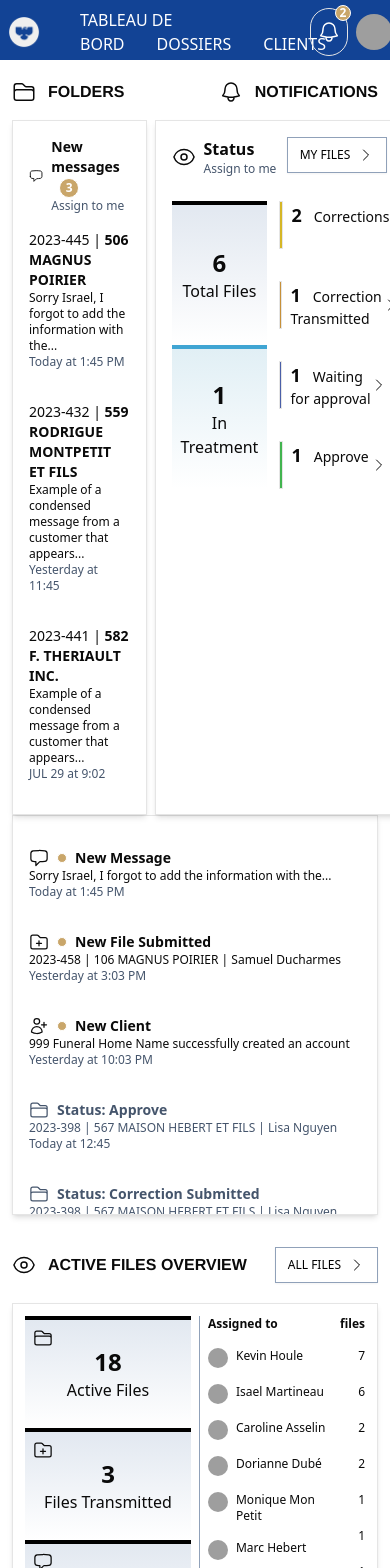
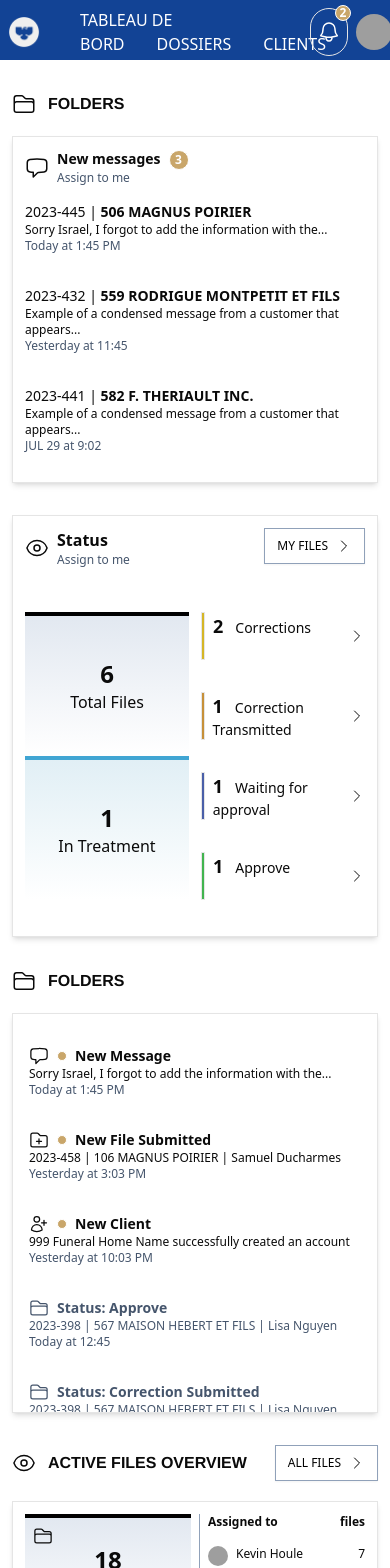
Before and after one commit to neginkashani92/RSFA, a React (Vite) app: page / in a window 390 px wide. Shown: the top 1568 px of the page. Built offline with nearby package versions, Linux system fonts and the light colour scheme; grey boxes are pictures that could not be loaded.

Commit message:
quick fix

```diff
--- a/src/App.jsx
+++ b/src/App.jsx
@@ -11,7 +11,7 @@ function App() {
   return (
     <>
       <Navbar />
-        <Outlet />
+      <Outlet />
 
 
     </>
--- a/src/pages/Dashboard.jsx
+++ b/src/pages/Dashboard.jsx
@@ -8,7 +8,7 @@ function Dashboard() {
   return (
     <>
       <div className="max-w-7xl mx-auto my-5 px-3 md:px-0">
-        <div className="flex mb-4">
+        {/* <div className="flex mb-4">
           <div className="flex w-3/4">
             <svg
               xmlns="http://www.w3.org/2000/svg"
@@ -43,25 +43,65 @@ function Dashboard() {
             </svg>
             <h1 className="pl-3 font-arimoB uppercase">Notifications</h1>
           </div>
+        </div> */}
+
+        <div className="md:flex gap-5 w-full">
+          <div className="flex my-8 gap-5 flex-col lg:w-3/8 w-full">
+                <div className="flex items-center">
+                <svg
+                  xmlns="http://www.w3.org/2000/svg"
+                  fill="none"
+                  viewBox="0 0 24 24"
+                  stroke-width="1.5"
+                  stroke="currentColor"
+                  class="size-6"
+                >
+                  <path
+                    stroke-linecap="round"
+                    stroke-linejoin="round"
+                    d="M2.25 12.75V12A2.25 2.25 0 0 1 4.5 9.75h15A2.25 2.25 0 0 1 21.75 12v.75m-8.69-6.44-2.12-2.12a1.5 1.5 0 0 0-1.061-.44H4.5A2.25 2.25 0 0 0 2.25 6v12a2.25 2.25 0 0 0 2.25 2.25h15A2.25 2.25 0 0 0 21.75 18V9a2.25 2.25 0 0 0-2.25-2.25h-5.379a1.5 1.5 0 0 1-1.06-.44Z"
+                  />
+                </svg>
+                <h1 className="pl-3 font-arimoB uppercase">Folders</h1>
                 </div>
-
-        <div className="md:flex gap-5">
-          <div className="md:w-3/4 flex gap-2">
-            <div className="md:w-1/2 border border-1 shadow-md p-4">
+            <div className="flex flex-row border border-1 shadow-md p-3 gap-2">
               <NewMessages />
             </div>
-            <div className="md:w-1/2 border border-1 shadow-md p-4 ">
+          </div>
+            <div className="flex my-8 gap-5 flex-col lg:w-3/8 w-full border border-1 shadow-md p-3">
               <Status />
             </div>
+            <div className="flex my-8 gap-5 flex-col lg:w-1/4 w-full">
+              <div className="flex items-center">
+                   <svg
+              xmlns="http://www.w3.org/2000/svg"
+              fill="none"
+              viewBox="0 0 24 24"
+              stroke-width="1.5"
+              stroke="currentColor"
+              class="size-6"
+            >
+              <path
+                stroke-linecap="round"
+                stroke-linejoin="round"
+                d="M2.25 12.75V12A2.25 2.25 0 0 1 4.5 9.75h15A2.25 2.25 0 0 1 21.75 12v.75m-8.69-6.44-2.12-2.12a1.5 1.5 0 0 0-1.061-.44H4.5A2.25 2.25 0 0 0 2.25 6v12a2.25 2.25 0 0 0 2.25 2.25h15A2.25 2.25 0 0 0 21.75 18V9a2.25 2.25 0 0 0-2.25-2.25h-5.379a1.5 1.5 0 0 1-1.06-.44Z"
+              />
+            </svg>
+            <h1 className="pl-3 font-arimoB uppercase">Folders</h1>
               </div>
-          <div className="md:w-1/4 border border-1 shadow-md p-4 h-[400px] overflow-y-auto">
+          <div className="w-full border border-1 shadow-md p-4 h-[400px] overflow-y-auto">
             <Notifications />
           </div>
             </div>
+        </div>
+
+
+
+
         <div className="md:flex gap-5 pb-4 w-full">
           <ActiveFiles />
-        <Clients/>
-        <Statistics/>
+          <Clients />
+          <Statistics />
         </div>
       </div>
     </>
```
Also changed, not shown: src/components/dashboard/newMessages.jsx (+36 -0 lines). Lines whose indentation alone changed are shown as unchanged.
